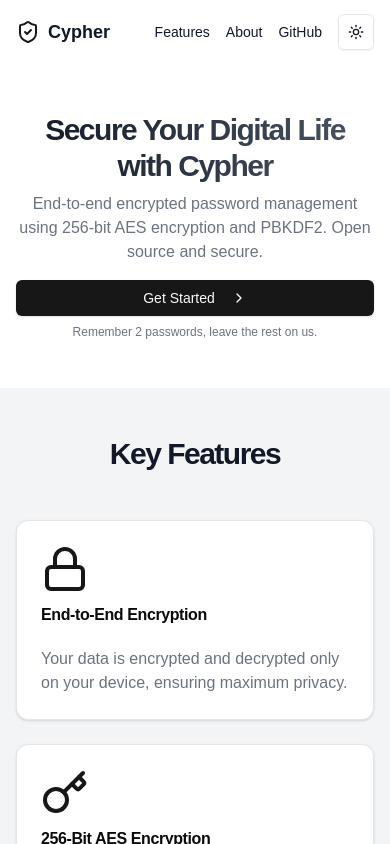
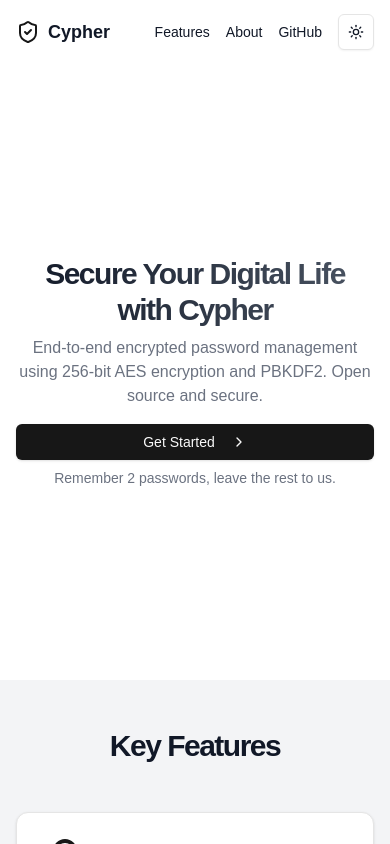
Before and after one commit to h0i5/Cypher, a Next.js app: page / in a window 390 px wide. Shown: the top 844 px of the page. Built offline with nearby package versions, Linux system fonts and the light colour scheme.

Commit message:
Fix some ui

```diff
--- a/app/dashboard/Passwords.tsx
+++ b/app/dashboard/Passwords.tsx
@@ -424,7 +424,6 @@ export default function Passwords(props: { aesString: string; salt: string }) {
                           type="button"
                           variant="ghost"
                           size="icon"
-                          disabled={passwordVisibility ? true : false}
                           className="absolute right-0 top-0 h-full px-3 py-2"
                           onClick={() => setShowNewPassword(!showNewPassword)}
                         >
--- a/app/layout.tsx
+++ b/app/layout.tsx
@@ -35,7 +35,7 @@ export default function RootLayout({
           enableSystem
           disableTransitionOnChange
         >
-          <PageTransition>{children}</PageTransition>
+          {children}
         </ThemeProvider>
       </body>
     </html>
--- a/app/page.tsx
+++ b/app/page.tsx
@@ -34,7 +34,7 @@ export default function Home() {
     <div className="flex flex-col min-h-screen bg-white dark:bg-black text-gray-900 dark:text-white">
       <Navbar />
       <main className="flex-1">
-        <section className="w-full py-12 md:py-24 lg:py-32 xl:py-48">
+        <section className="w-full py-48 md:py-48 lg:py-48 xl:py-48">
           <motion.div
             initial="hidden"
             animate="visible"
@@ -61,8 +61,8 @@ export default function Home() {
                     <ChevronRight className="ml-2 h-4 w-4" />
                   </Button>
                 </Link>
-                <p className="text-xs text-gray-500 dark:text-gray-400">
-                  Remember 2 passwords, leave the rest on us.
+                <p className="text-sm text-gray-500 dark:text-gray-400">
+                  Remember 2 passwords, leave the rest to us.
                 </p>
               </motion.div>
             </div>
```
Also changed, not shown: 2 other files (tests, documents, lock files or other folders).
